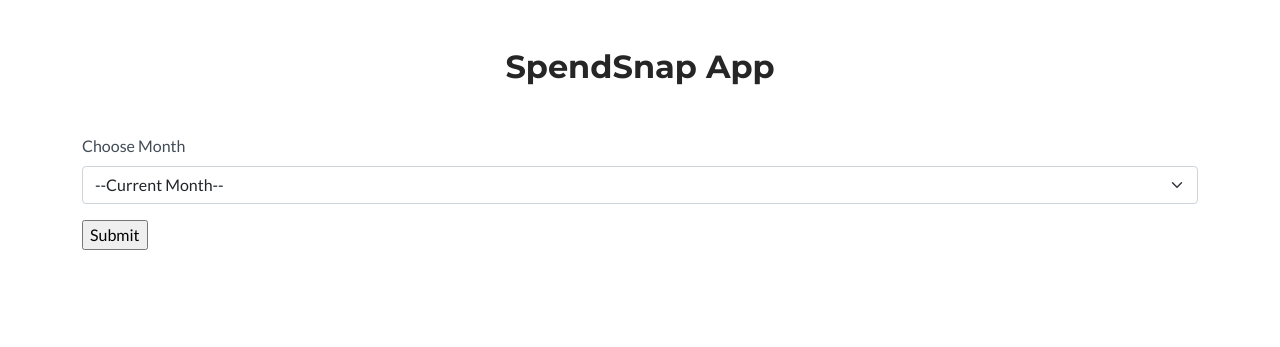
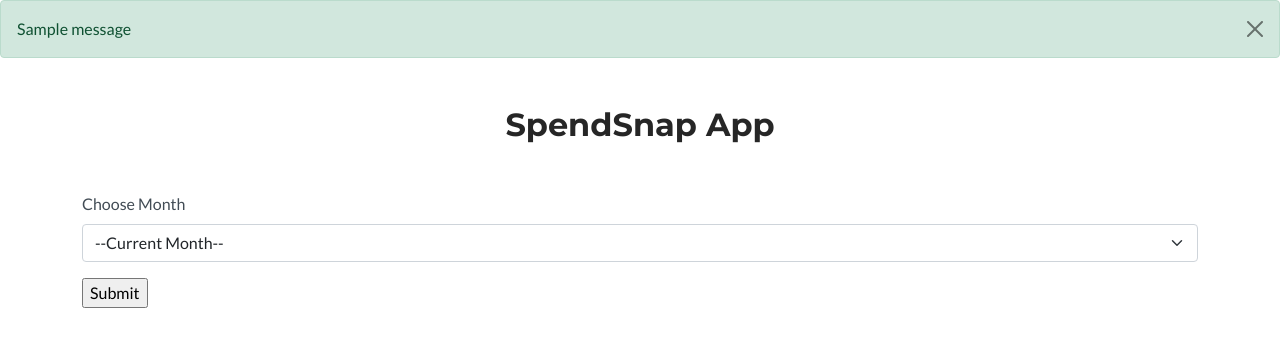
Before and after one commit to e-kai00/stats-sync, a Flask app: page /spend-snap in a window 1280 px wide. Shown: the part 56-403 px from the top of the page. Run offline with Flask 3, Linux system fonts and the light colour scheme; tables that the repository leaves empty hold one stand-in row (values such as "Sample post"); one stand-in notice (Sample message) is shown.

Commit message:
Feat: add flash messages

```diff
--- a/statsapp/routes.py
+++ b/statsapp/routes.py
@@ -1,4 +1,4 @@
-from flask import jsonify, render_template, request, redirect, url_for
+from flask import jsonify, render_template, request, redirect, url_for, flash
 import requests
 from requests.exceptions import RequestException
 from datetime import datetime
@@ -143,6 +143,7 @@ def add_expense():
         db.session.add(expense)
         db.session.commit()
 
+        flash('Success! Expense has been added', 'success')
         return redirect(url_for('spend_snap'))
 
     return render_template('add_expense.html')
@@ -162,6 +163,7 @@ def update_expense(expense_id):
 
             db.session.commit()
 
+            flash('Success! Expense has been updated', 'success')
             return redirect(url_for('spend_snap'))
 
     return render_template('update_expense.html', expense=expense)
@@ -176,6 +178,7 @@ def delete_expense(expense_id):
         db.session.delete(expenss)
         db.session.commit()
 
+        flash('Success! Expense has been deleted', 'success')
         return redirect(url_for('spend_snap'))
 
     print("No expense found")
--- a/statsapp/templates/base.html
+++ b/statsapp/templates/base.html
@@ -24,9 +24,11 @@
 </head>
 
 <body>
+  <header>
     <nav class="navbar navbar-expand-lg navbar-light">
       <div class="container-fluid">
-          <button class="navbar-toggler" type="button" data-bs-toggle="collapse" data-bs-target="#navbarSupportedContent" aria-controls="navbarSupportedContent" aria-expanded="false" aria-label="Toggle navigation">
+        <button class="navbar-toggler" type="button" data-bs-toggle="collapse" data-bs-target="#navbarSupportedContent"
+          aria-controls="navbarSupportedContent" aria-expanded="false" aria-label="Toggle navigation">
           <span class="navbar-toggler-icon"></span>
         </button>
         <div class="collapse navbar-collapse" id="navbarSupportedContent">
@@ -41,10 +43,22 @@
               <a class="nav-link" href="#">Link</a>
             </li>
           </ul>
-
         </div>
       </div>
     </nav>
+  </header>
+
+  {% with messages = get_flashed_messages(with_categories=true) %}
+    {% if messages %}
+      {% for category, message in messages %}
+        <div class="alert alert-{{ category }} alert-dismissible fade show" role="alert">
+          {{ message }}
+          <button type="button" class="btn-close" data-bs-dismiss="alert" aria-label="Close"></button>
+        </div>
+      </div>
+      {% endfor %}
+    {% endif %}
+  {% endwith %}
 
 
   <main class="container">
```
Lines whose indentation alone changed are shown as unchanged.
